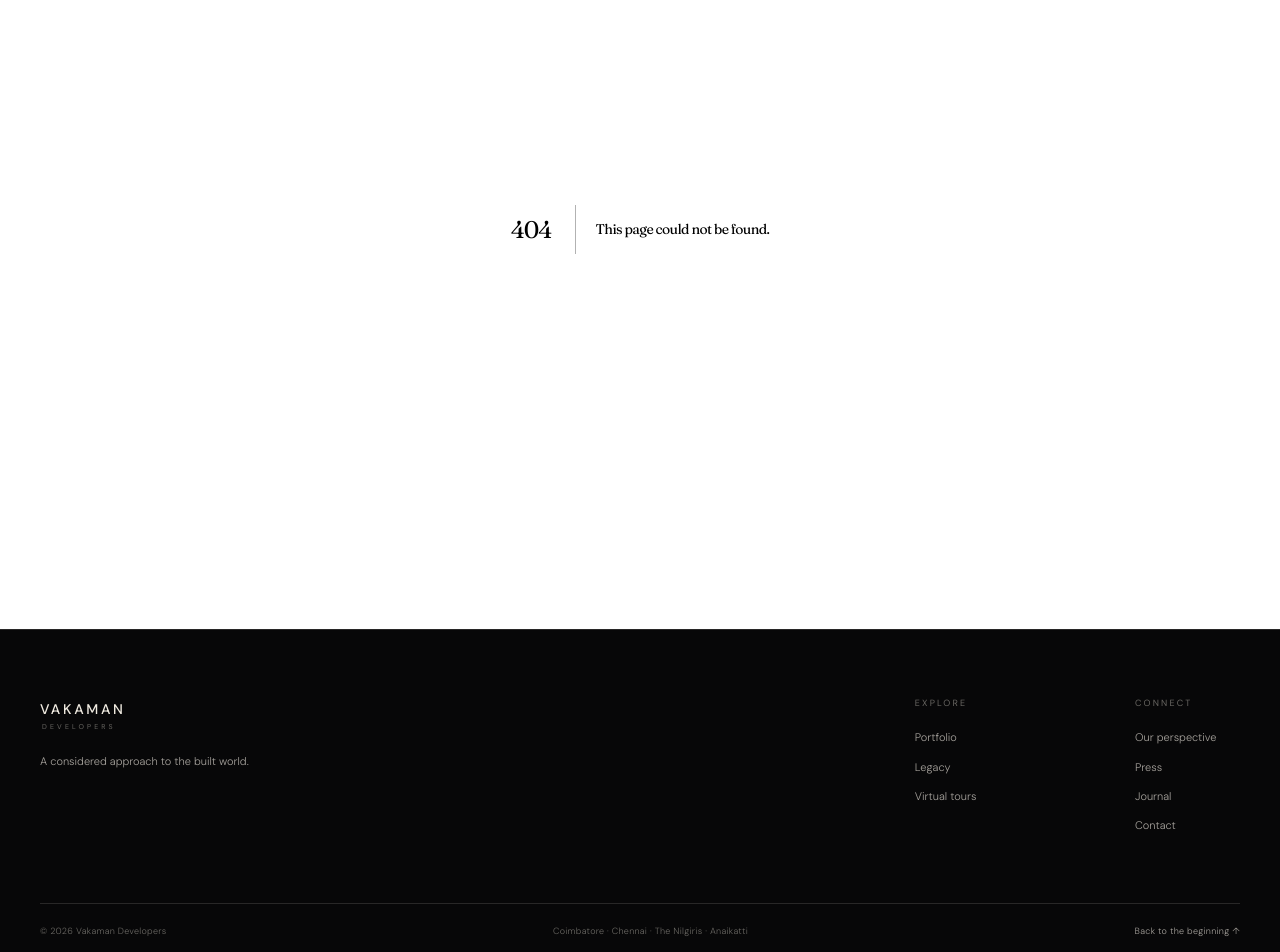
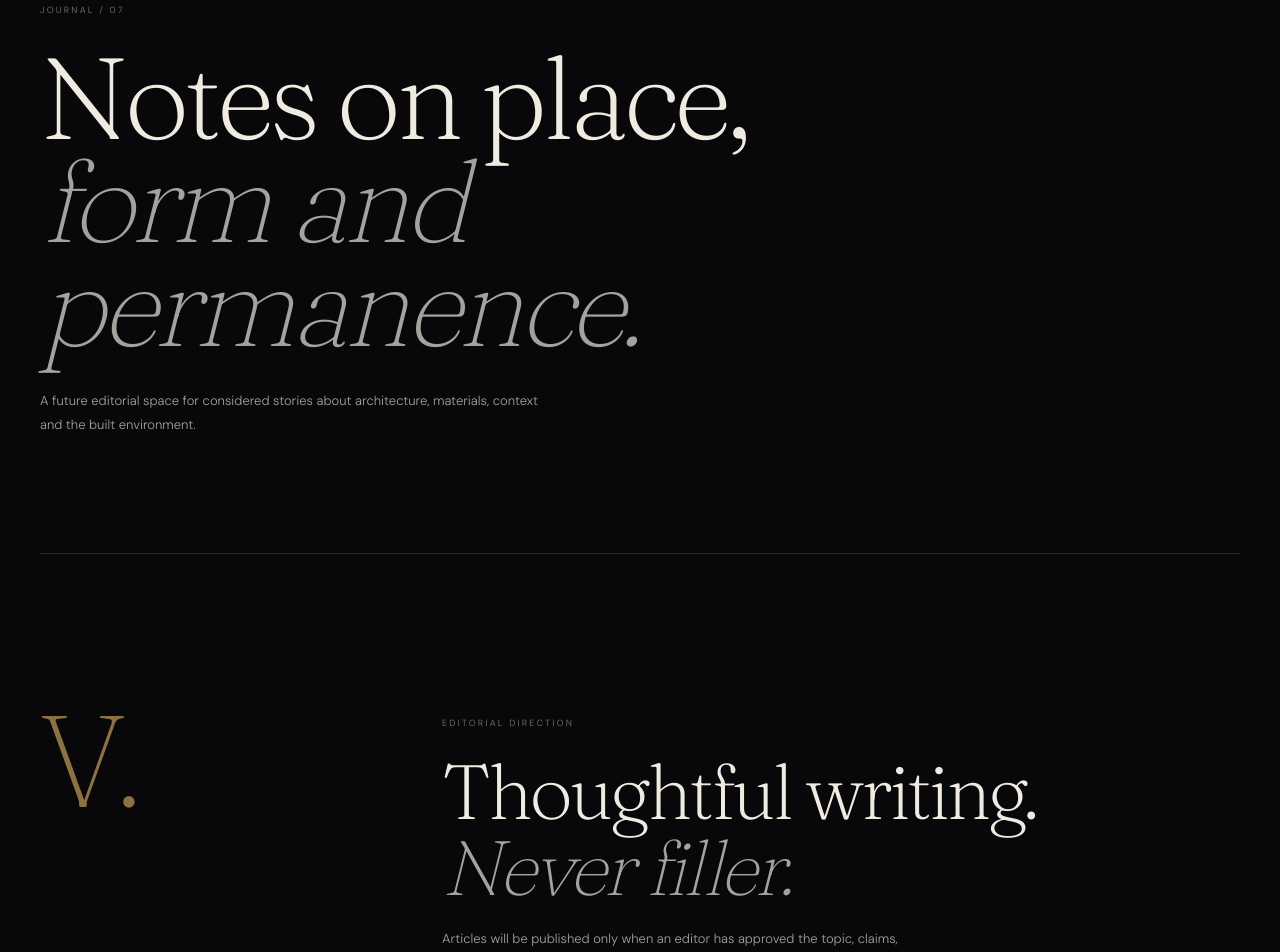
Before and after one commit to mansavim123-netizen/Vakaman, a Next.js app: page /blog in a window 1280 px wide. Before the commit this address had no page. Shown: the part 260-1212 px from the top of the page. Built offline with nearby package versions, Linux system fonts and the light colour scheme.

Commit message:
feat(blog): add editorial landing wireframe

```diff
--- /dev/null
+++ b/app/blog/page.tsx
@@ -0,0 +1,17 @@
+import type { Metadata } from "next";
+import Link from "next/link";
+import PageIntro from "@/components/page-intro";
+
+export const metadata: Metadata = { title: "Journal" };
+
+export default function BlogPage() {
+  return (
+    <>
+      <PageIntro eyebrow="Journal / 07" title={<>Notes on place,<br /><em>form and permanence.</em></>} description="A future editorial space for considered stories about architecture, materials, context and the built environment." />
+      <section className="shell journal-note section-pad">
+        <div className="journal-note__mark">V.</div>
+        <div><span className="eyebrow">Editorial direction</span><h2>Thoughtful writing.<br /><em>Never filler.</em></h2><p>Articles will be published only when an editor has approved the topic, claims, imagery and attribution. This is a wireframe, not finished editorial content.</p><Link className="text-link" href="/projects">Explore the portfolio ↗</Link></div>
+      </section>
+    </>
+  );
+}
```
